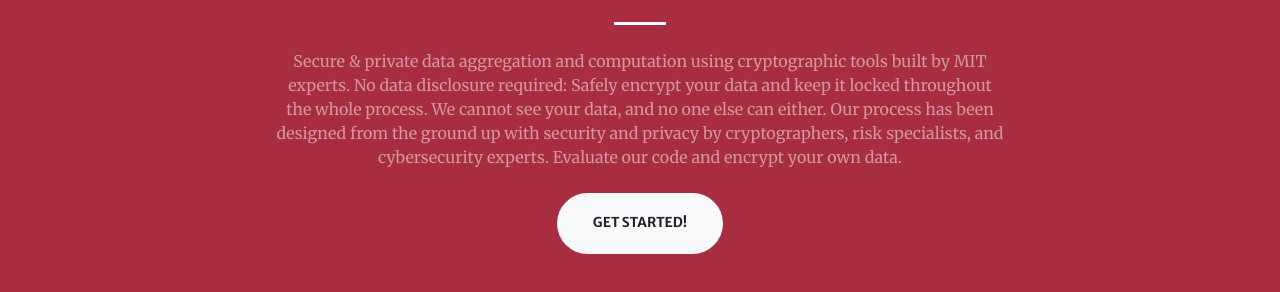
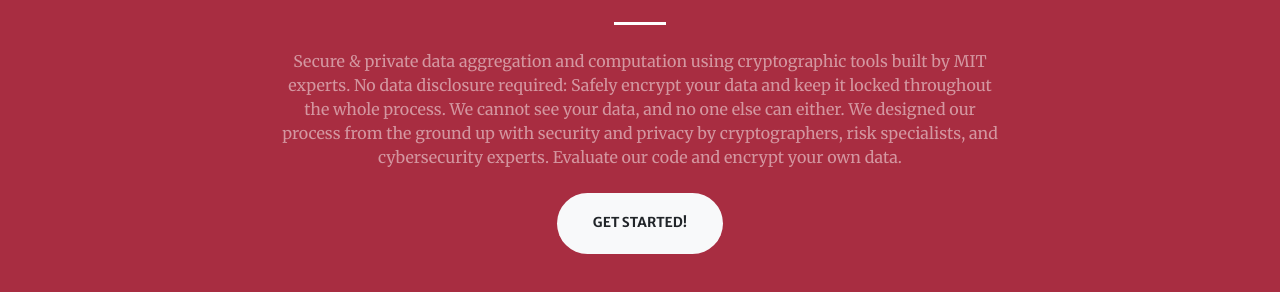
Before and after one commit to jisqyv/MIT, a Jekyll site: the page built from technology.md, in a window 1280 px wide and 900 px high. Shown: the part 408-700 px from the top of the window. Built offline with Jekyll 4.4.1, drawn with Linux system fonts in a browser that asks for light colours; nearby versions of some CDN libraries.

Commit message:
Update technology.md

```diff
--- a/technology.md
+++ b/technology.md
@@ -16,9 +16,9 @@
     title: Technology
     text: 'Secure & private data aggregation and computation using cryptographic tools built by MIT experts.
 
-	No data disclosure required: Safely encrypt your data and keep it locked throughout the whole process. We cannot see your data, and no one else can either. Our process has been designed from the ground up with security and privacy by cryptographers, risk specialists, and cybersecurity experts.
+			No data disclosure required: Safely encrypt your data and keep it locked throughout the whole process. We cannot see your data, and no one else can either. We designed our process from the ground up with security and privacy by cryptographers, risk specialists, and cybersecurity experts.
 
-	Evaluate our code and encrypt your own data. '
+			Evaluate our code and encrypt your own data. '
 
     actions:
       - title: Get Started!
```
